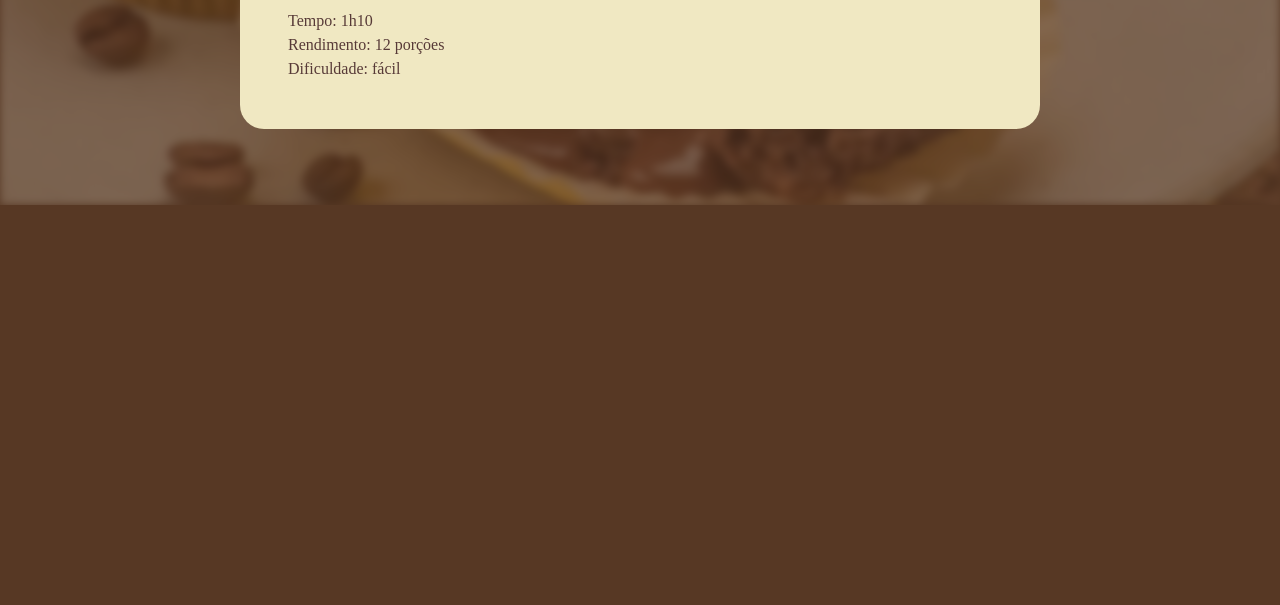
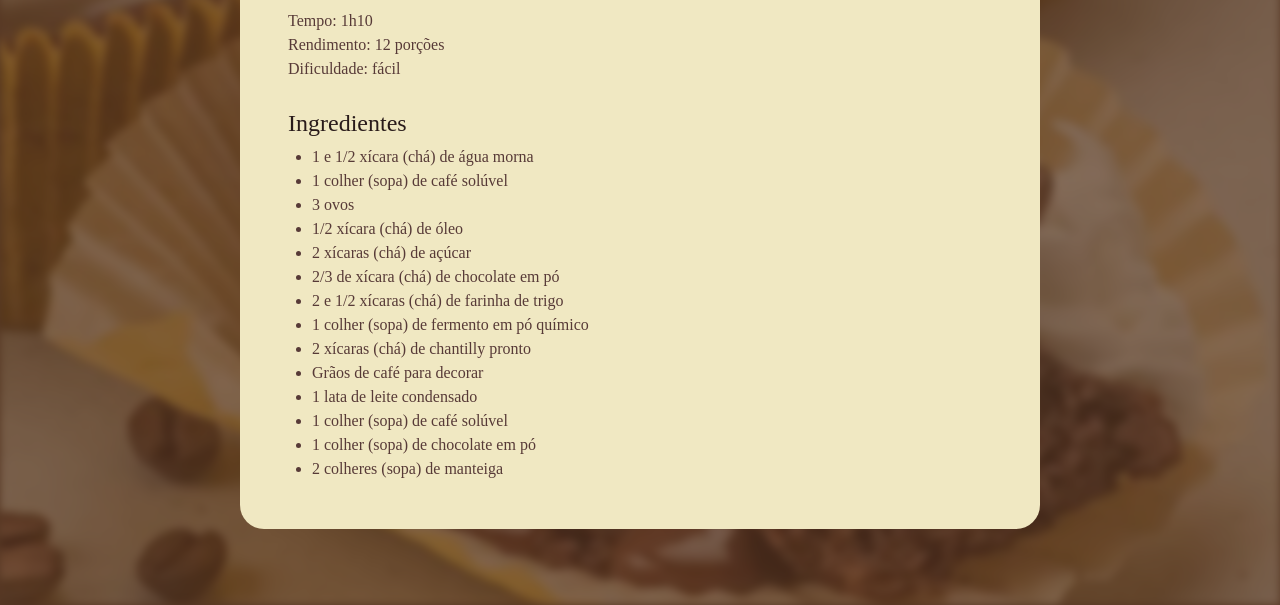
Before and after one commit to arturtinoco/pagina-de-receita, a plain HTML site: page index.html in a window 1280 px wide. Shown: the part 611-1216 px from the top of the page. Before the commit the page ends 816 px from the top, so only its background shows below. Drawn offline with Linux system fonts and the light colour scheme; a web font is replaced by a local one.

Commit message:
Add Ingredient list area

```diff
--- a/index.html
+++ b/index.html
@@ -16,6 +16,7 @@
                 <section id="banner">
                     <img src="assets/images/main-image.jpg" alt="Foto de cupcakes com grãos de café">
                 </section>
+
                 <article>
                     <div class="about">
                         <h1>Cupcake de café com chantilly</h1>
@@ -29,6 +30,26 @@
                             <li>Dificuldade: fácil</li>
                         </ul>
                     </div>
+
+                    <div class="ingredients">
+                        <h2>Ingredientes</h2>
+                        <ul>
+                            <li>1 e 1/2 xícara (chá) de água morna</li>
+                            <li>1 colher (sopa) de café solúvel</li>
+                            <li>3 ovos</li>
+                            <li>1/2 xícara (chá) de óleo</li>
+                            <li>2 xícaras (chá) de açúcar</li>
+                            <li>2/3 de xícara (chá) de chocolate em pó</li>
+                            <li>2 e 1/2 xícaras (chá) de farinha de trigo</li>
+                            <li>1 colher (sopa) de fermento em pó químico</li>
+                            <li>2 xícaras (chá) de chantilly pronto</li>
+                            <li>Grãos de café para decorar</li>
+                            <li>1 lata de leite condensado</li>
+                            <li>1 colher (sopa) de café solúvel</li>
+                            <li>1 colher (sopa) de chocolate em pó</li>
+                            <li>2 colheres (sopa) de manteiga</li>
+                        </ul>
+                    </div>
                 </article>
             </div>
         </main>
--- a/styles/style.css
+++ b/styles/style.css
@@ -106,3 +106,7 @@ article div.about > p {
 article div.about > ul.info{
     list-style: none;
 }
+
+article div.ingredients > ul {
+    padding-left: 1.5rem;
+}
```
